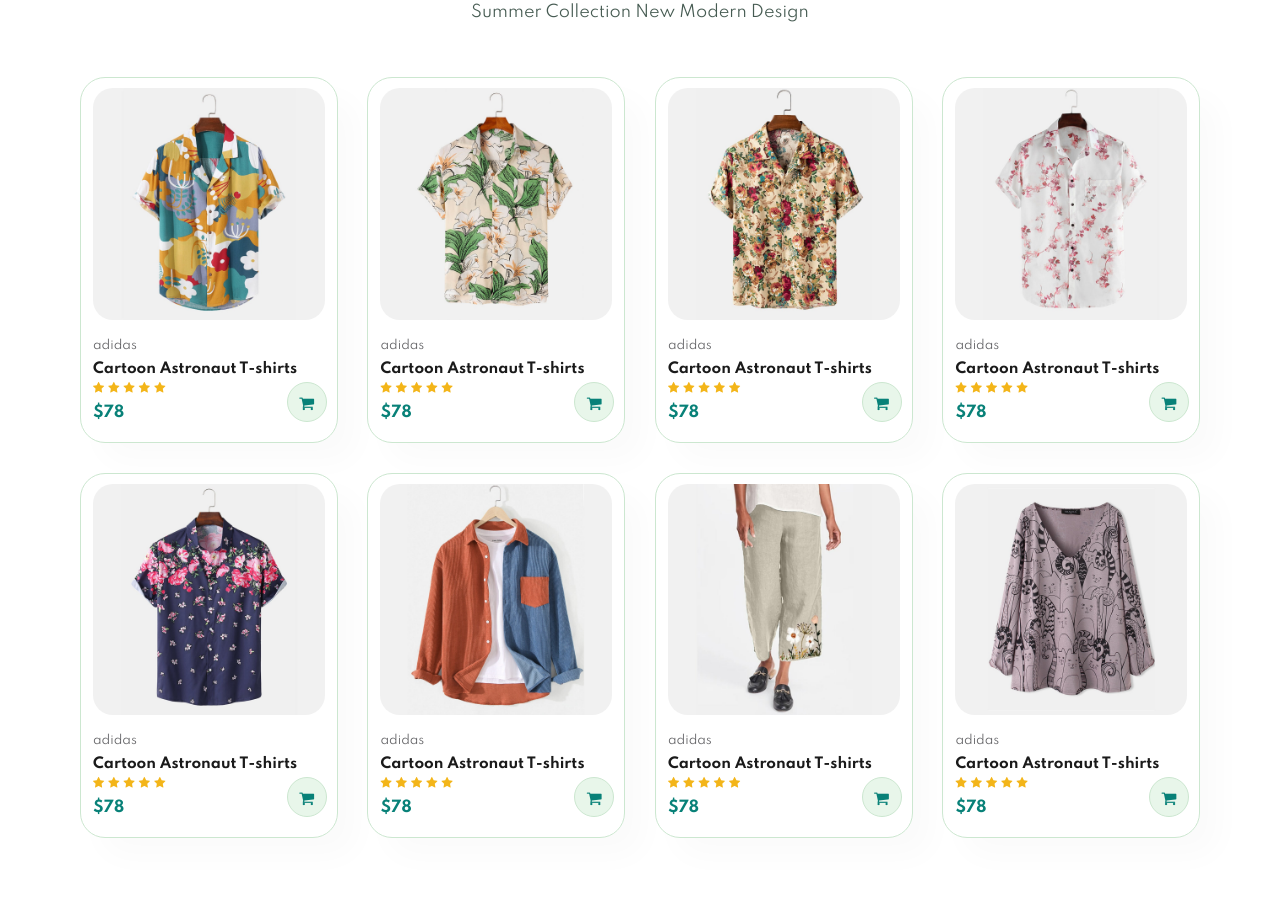
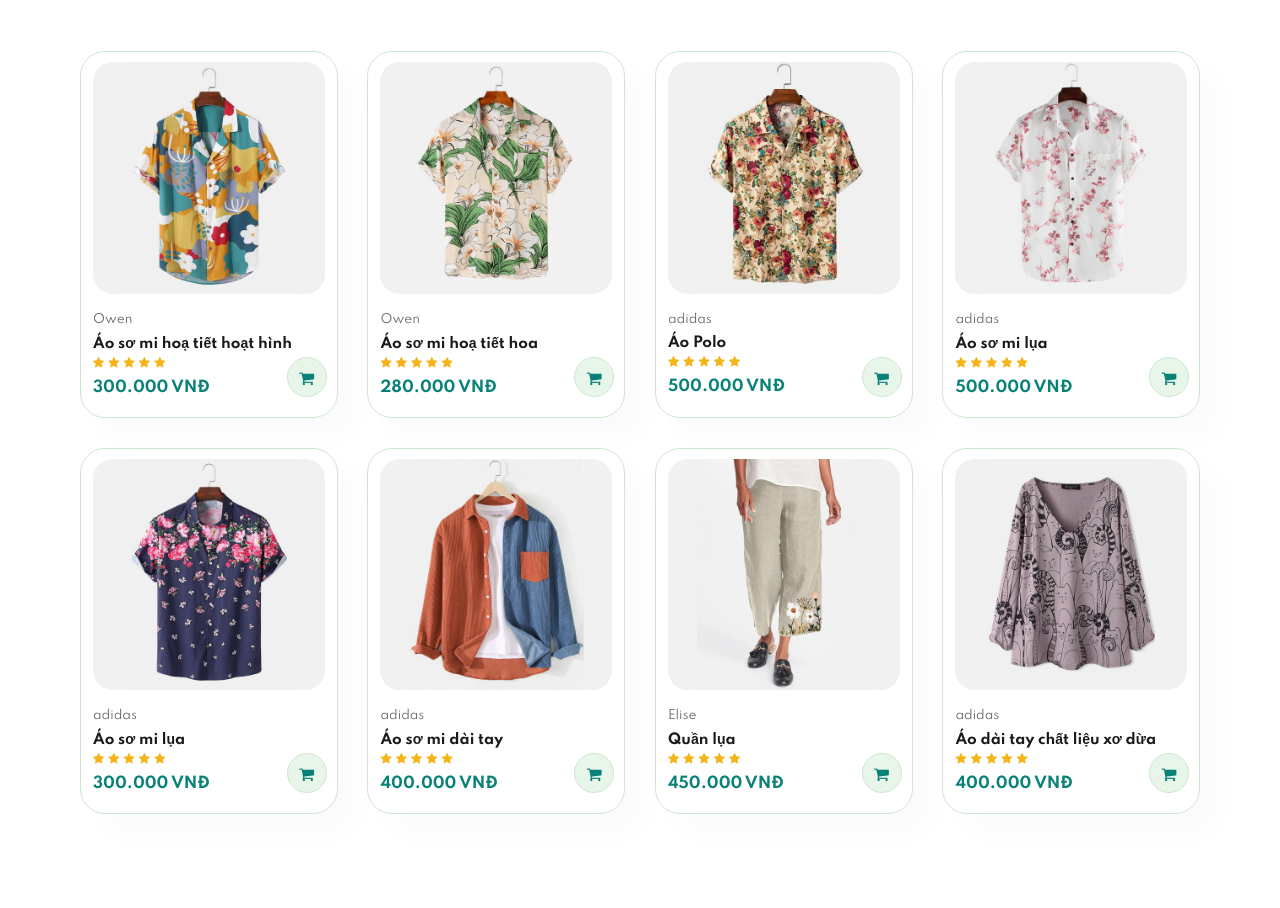
Before and after one commit to NguyenThang1501/HEHE, a plain HTML site: page Build-and-Deploy-Ecommerce-Website-main/index.html in a window 1280 px wide. Shown: the part 1217-2125 px from the top of the page. Drawn offline with Linux system fonts and the light colour scheme.

Commit message:
Update index.html

```diff
--- a/Build-and-Deploy-Ecommerce-Website-main/index.html
+++ b/Build-and-Deploy-Ecommerce-Website-main/index.html
@@ -13,15 +13,15 @@
 
 <body>
     <section id="header">
-            <a href="#"><img src="img/logo.png" class="logo" alt=""></a>
+        <a href="#"><img src="logo.png" class="logo" alt=""></a>
         <div>
             <ul id="navbar">
                 <li><a class="active" href="index.html">HOME</a></li>
                 <li><a href="shop.html">SHOP</a></li>
                 <li><a href="blog.html">BLOG</a></li>
                 <li><a href="about.html">ABOUT</a></li>
-                    <li><a href="contact.html">OLD-ITEMS-EXCHANGE</a></li>
-                    <li><a href="cart.html"><i class="fa fa-shopping-cart"></i></a></li>
+                <li><a href="contact.html">OLD-ITEMS-ECXCHANGE</a></li>
+                <li><a href=""><i class="fa fa-shopping-cart"></i></a></li>
             </ul>
         </div>
     </section>
@@ -31,8 +31,8 @@
 <section id="hero">
     <h4>Trade-in-offer</h4>
     <h2>Super value deals</h2>
-        <h1>On all products</h1>
-        <p>Save more with coupons & up to 70% off!</p>
+    <h1>With Eco-Commerce Hub</h1>
+    <p>Use our products to protect the environment</p>
     <button>Shop now</button>
 </section>
 
@@ -64,14 +64,17 @@
 
 </section>
 <section id="products1" class="section-p1">
-        <h2>Featured Products</h2>
-        <p>Summer Collection New Modern Design</p>
+    <h2>THỜI TRANG BỀN VỮNG</h2>
+    <p>
+        Cho bạn một cuộc sống xanh hơn!
+
+    </p>
     <div class="pro-container">
         <div class="pro">
             <img src="img/products/f1.jpg" alt="">
             <div class="des">
-                    <span>adidas</span>
-                    <h5>Cartoon Astronaut T-shirts</h5>
+                <span>Owen</span>
+                <h5>Áo sơ mi hoạ tiết hoạt hình</h5>
                 <div class="star">
                     <i class="fa fa-star"></i>
                     <i class="fa fa-star"></i>
@@ -79,7 +82,7 @@
                     <i class="fa fa-star"></i>
                     <i class="fa fa-star"></i>
                 </div>
-                    <h4>$78</h4>
+                <h4>300.000 VNĐ</h4>
             </div>
             <a href="#"><i class="fa fa-shopping-cart cart"></i></a>
         </div>
@@ -87,8 +90,8 @@
         <div class="pro">
             <img src="img/products/f2.jpg" alt="">
             <div class="des">
-                    <span>adidas</span>
-                    <h5>Cartoon Astronaut T-shirts</h5>
+                <span>Owen</span>
+                <h5>Áo sơ mi hoạ tiết hoa</h5>
                 <div class="star">
                     <i class="fa fa-star"></i>
                     <i class="fa fa-star"></i>
@@ -96,7 +99,7 @@
                     <i class="fa fa-star"></i>
                     <i class="fa fa-star"></i>
                 </div>
-                    <h4>$78</h4>
+                <h4>280.000 VNĐ</h4>
             </div>
             <a href="#"><i class="fa fa-shopping-cart cart"></i></a>
         </div>
@@ -105,7 +108,7 @@
             <img src="img/products/f3.jpg" alt="">
             <div class="des">
                 <span>adidas</span>
-                    <h5>Cartoon Astronaut T-shirts</h5>
+                <h5>Áo Polo</h5>
                 <div class="star">
                     <i class="fa fa-star"></i>
                     <i class="fa fa-star"></i>
@@ -113,7 +116,7 @@
                     <i class="fa fa-star"></i>
                     <i class="fa fa-star"></i>
                 </div>
-                    <h4>$78</h4>
+                <h4>500.000 VNĐ</h4>
             </div>
             <a href="#"><i class="fa fa-shopping-cart cart"></i></a>
         </div>
@@ -122,7 +125,7 @@
             <img src="img/products/f4.jpg" alt="">
             <div class="des">
                 <span>adidas</span>
-                    <h5>Cartoon Astronaut T-shirts</h5>
+                <h5>Áo sơ mi lụa</h5>
                 <div class="star">
                     <i class="fa fa-star"></i>
                     <i class="fa fa-star"></i>
@@ -130,7 +133,7 @@
                     <i class="fa fa-star"></i>
                     <i class="fa fa-star"></i>
                 </div>
-                    <h4>$78</h4>
+                <h4>500.000 VNĐ</h4>
             </div>
             <a href="#"><i class="fa fa-shopping-cart cart"></i></a>
         </div>
@@ -139,7 +142,7 @@
             <img src="img/products/f5.jpg" alt="">
             <div class="des">
                 <span>adidas</span>
-                    <h5>Cartoon Astronaut T-shirts</h5>
+                <h5>Áo sơ mi lụa</h5>
                 <div class="star">
                     <i class="fa fa-star"></i>
                     <i class="fa fa-star"></i>
@@ -147,7 +150,7 @@
                     <i class="fa fa-star"></i>
                     <i class="fa fa-star"></i>
                 </div>
-                    <h4>$78</h4>
+                <h4>300.000 VNĐ</h4>
             </div>
             <a href="#"><i class="fa fa-shopping-cart cart"></i></a>
         </div>
@@ -156,7 +159,7 @@
             <img src="img/products/f6.jpg" alt="">
             <div class="des">
                 <span>adidas</span>
-                    <h5>Cartoon Astronaut T-shirts</h5>
+                <h5>Áo sơ mi dài tay</h5>
                 <div class="star">
                     <i class="fa fa-star"></i>
                     <i class="fa fa-star"></i>
@@ -164,7 +167,7 @@
                     <i class="fa fa-star"></i>
                     <i class="fa fa-star"></i>
                 </div>
-                    <h4>$78</h4>
+                <h4>400.000 VNĐ</h4>
             </div>
             <a href="#"><i class="fa fa-shopping-cart cart"></i></a>
         </div>
@@ -172,8 +175,8 @@
         <div class="pro">
             <img src="img/products/f7.jpg" alt="">
             <div class="des">
-                    <span>adidas</span>
-                    <h5>Cartoon Astronaut T-shirts</h5>
+                <span>Elise</span>
+                <h5>Quần lụa</h5>
                 <div class="star">
                     <i class="fa fa-star"></i>
                     <i class="fa fa-star"></i>
@@ -181,7 +184,7 @@
                     <i class="fa fa-star"></i>
                     <i class="fa fa-star"></i>
                 </div>
-                    <h4>$78</h4>
+                <h4>450.000 VNĐ </h4>
             </div>
             <a href="#"><i class="fa fa-shopping-cart cart"></i></a>
         </div>
@@ -190,7 +193,7 @@
             <img src="img/products/f8.jpg" alt="">
             <div class="des">
                 <span>adidas</span>
-                    <h5>Cartoon Astronaut T-shirts</h5>
+                <h5>Áo dài tay chất liệu xơ dừa</h5>
                 <div class="star">
                     <i class="fa fa-star"></i>
                     <i class="fa fa-star"></i>
@@ -198,7 +201,7 @@
                     <i class="fa fa-star"></i>
                     <i class="fa fa-star"></i>
                 </div>
-                    <h4>$78</h4>
+                <h4>400.000 VNĐ</h4>
             </div>
             <a href="#"><i class="fa fa-shopping-cart cart"></i></a>
         </div>
@@ -213,14 +216,14 @@
 </section>
 
 <section id="products1" class="section-p1">
-        <h2>New Arrivals</h2>
-        <p>Summer Collection New Modern Design</p>
+    <h2>GÓC ĐỒ CŨ</h2>
+    <p>Reduce - Reuse - Recycle</p>
     <div class="pro-container">
         <div class="pro">
             <img src="img/products/n1.jpg" alt="">
             <div class="des">
                 <span>adidas</span>
-                    <h5>Cartoon Astronaut T-shirts</h5>
+                <h5>Áo sơ mi nam</h5>
                 <div class="star">
                     <i class="fa fa-star"></i>
                     <i class="fa fa-star"></i>
@@ -228,7 +231,7 @@
                     <i class="fa fa-star"></i>
                     <i class="fa fa-star"></i>
                 </div>
-                    <h4>$78</h4>
+                <h4>200.000 VNĐ</h4>
             </div>
             <a href="#"><i class="fa fa-shopping-cart cart"></i></a>
         </div>
@@ -237,7 +240,7 @@
             <img src="img/products/n2.jpg" alt="">
             <div class="des">
                 <span>adidas</span>
-                    <h5>Cartoon Astronaut T-shirts</h5>
+                <h5>Áo sơ mi nam</h5>
                 <div class="star">
                     <i class="fa fa-star"></i>
                     <i class="fa fa-star"></i>
@@ -245,7 +248,7 @@
                     <i class="fa fa-star"></i>
                     <i class="fa fa-star"></i>
                 </div>
-                    <h4>$78</h4>
+                <h4>200.000 VNĐ</h4>
             </div>
             <a href="#"><i class="fa fa-shopping-cart cart"></i></a>
         </div>
@@ -254,7 +257,7 @@
             <img src="img/products/n3.jpg" alt="">
             <div class="des">
                 <span>adidas</span>
-                    <h5>Cartoon Astronaut T-shirts</h5>
+                <h5>Áo sơ mi nam</h5>
                 <div class="star">
                     <i class="fa fa-star"></i>
                     <i class="fa fa-star"></i>
@@ -262,7 +265,7 @@
                     <i class="fa fa-star"></i>
                     <i class="fa fa-star"></i>
                 </div>
-                    <h4>$78</h4>
+                <h4>150.000 VNĐ</h4>
             </div>
             <a href="#"><i class="fa fa-shopping-cart cart"></i></a>
         </div>
@@ -271,7 +274,7 @@
             <img src="img/products/n4.jpg" alt="">
             <div class="des">
                 <span>adidas</span>
-                    <h5>Cartoon Astronaut T-shirts</h5>
+                <h5>Áo sơ mi nam</h5>
                 <div class="star">
                     <i class="fa fa-star"></i>
                     <i class="fa fa-star"></i>
@@ -279,7 +282,7 @@
                     <i class="fa fa-star"></i>
                     <i class="fa fa-star"></i>
                 </div>
-                    <h4>$78</h4>
+                <h4></h4>
             </div>
             <a href="#"><i class="fa fa-shopping-cart cart"></i></a>
         </div>
@@ -288,7 +291,7 @@
             <img src="img/products/n5.jpg" alt="">
             <div class="des">
                 <span>adidas</span>
-                    <h5>Cartoon Astronaut T-shirts</h5>
+                <h5>Áo sơ mi nam</h5>
                 <div class="star">
                     <i class="fa fa-star"></i>
                     <i class="fa fa-star"></i>
@@ -296,7 +299,7 @@
                     <i class="fa fa-star"></i>
                     <i class="fa fa-star"></i>
                 </div>
-                    <h4>$78</h4>
+                <h4>200.000 VNĐ</h4>
             </div>
             <a href="#"><i class="fa fa-shopping-cart cart"></i></a>
         </div>
@@ -305,7 +308,7 @@
             <img src="img/products/n6.jpg" alt="">
             <div class="des">
                 <span>adidas</span>
-                    <h5>Cartoon Astronaut T-shirts</h5>
+                <h5>Áo sơ mi nam</h5>
                 <div class="star">
                     <i class="fa fa-star"></i>
                     <i class="fa fa-star"></i>
@@ -313,7 +316,7 @@
                     <i class="fa fa-star"></i>
                     <i class="fa fa-star"></i>
                 </div>
-                    <h4>$78</h4>
+                <h4>100.000 VNĐ</h4>
             </div>
             <a href="#"><i class="fa fa-shopping-cart cart"></i></a>
         </div>
@@ -322,7 +325,7 @@
             <img src="img/products/n7.jpg" alt="">
             <div class="des">
                 <span>adidas</span>
-                    <h5>Cartoon Astronaut T-shirts</h5>
+                <h5>Áo sơ mi nam</h5>
                 <div class="star">
                     <i class="fa fa-star"></i>
                     <i class="fa fa-star"></i>
@@ -330,7 +333,7 @@
                     <i class="fa fa-star"></i>
                     <i class="fa fa-star"></i>
                 </div>
-                    <h4>$78</h4>
+                <h4>100.000 VNĐ</h4>
             </div>
             <a href="#"><i class="fa fa-shopping-cart cart"></i></a>
         </div>
@@ -339,7 +342,7 @@
             <img src="img/products/n8.jpg" alt="">
             <div class="des">
                 <span>adidas</span>
-                    <h5>Cartoon Astronaut T-shirts</h5>
+                <h5>Áo Polo nam</h5>
                 <div class="star">
                     <i class="fa fa-star"></i>
                     <i class="fa fa-star"></i>
@@ -347,7 +350,7 @@
                     <i class="fa fa-star"></i>
                     <i class="fa fa-star"></i>
                 </div>
-                    <h4>$78</h4>
+                <h4>150.000 VNĐ</h4>
             </div>
             <a href="#"><i class="fa fa-shopping-cart cart"></i></a>
         </div>
```
Lines whose indentation alone changed are shown as unchanged.
